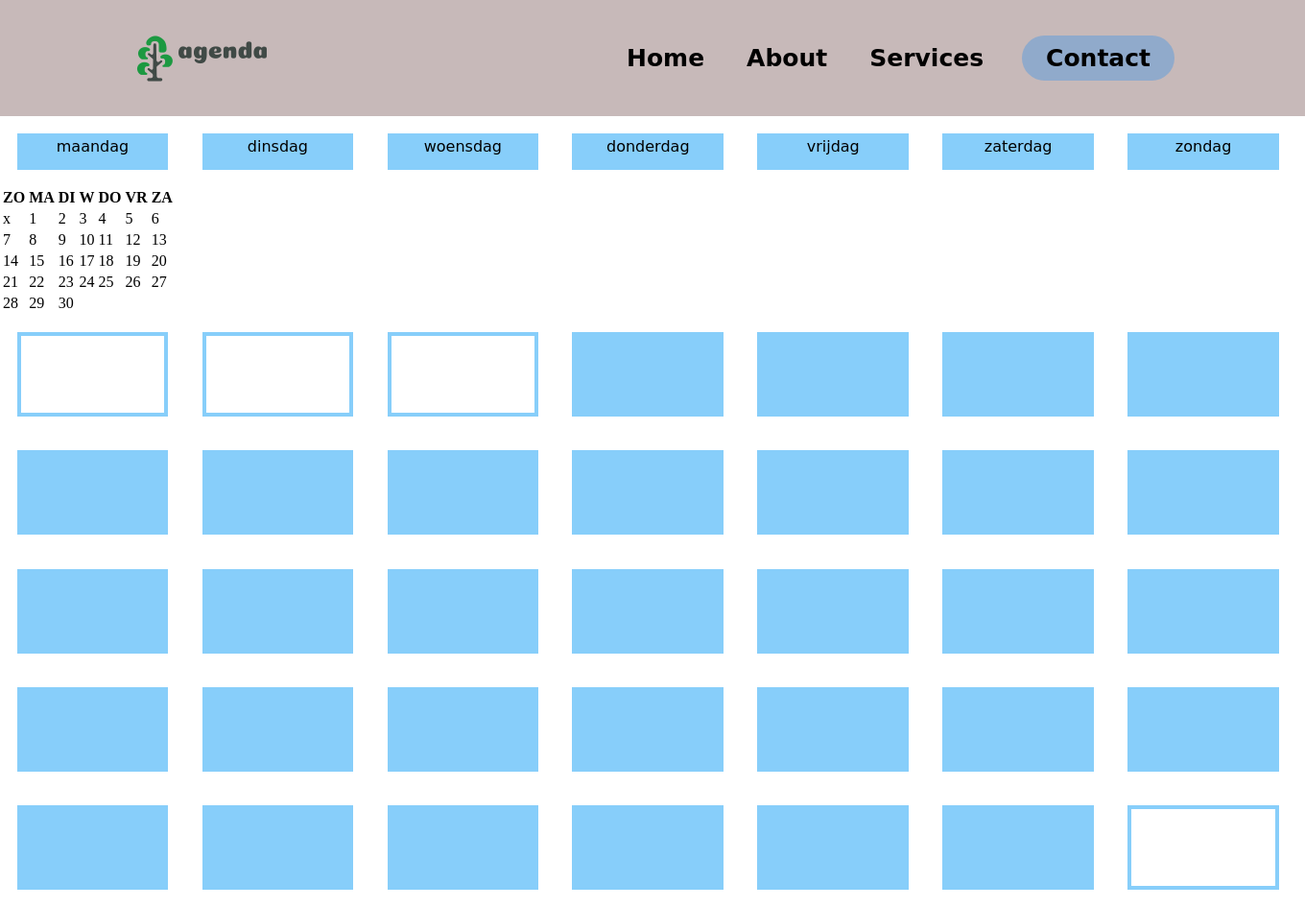
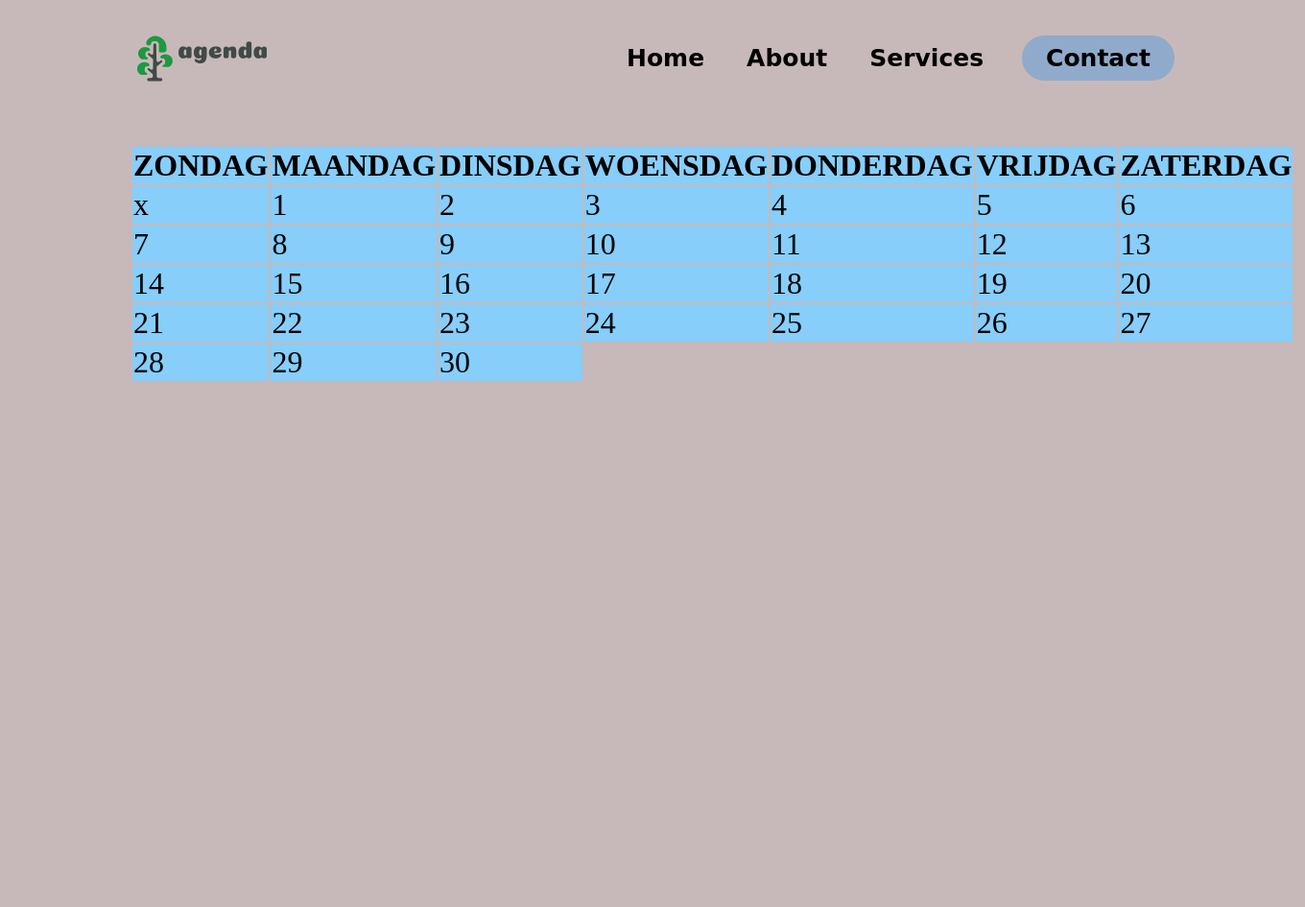
Before and after one commit to TDekkerDev/Agenda-web-App-, a PHP site: page /formulier.php in a window 1360 px wide. Shown: the whole page at 96% size. After the commit the page ends 397 px from the top, so only its background shows below. Run offline with PHP 8.4, Linux system fonts and the light colour scheme; some web fonts are replaced.

Commit message:
homo thomas dekker

```diff
--- a/css/index.css
+++ b/css/index.css
@@ -2,7 +2,9 @@
 body {
     margin: 0;
     padding: 0;
-    background-color: white;
+    width: 100%;
+    background-color: #c7b9b9;
+
 }
 
 .navi, a, button {
@@ -18,7 +20,6 @@ header {
     justify-content: flex-end;
     align-items: center;
     padding: 30px 10%;
-    background-color: #c7b9b9;
 }
 
 main {
@@ -152,3 +153,16 @@ button:hover {
 #click{
     display: none;
 }
+
+.container_box{
+    font-size: 200%;
+    padding: 30px;
+    width: 80%;
+    margin-left: auto;
+    margin-right: auto;
+}
+
+tr,td {
+    width: 14.28571428571429%;
+    background-color: lightskyblue;
+}
--- a/formulier.php
+++ b/formulier.php
@@ -8,7 +8,7 @@ if (!empty($_GET)) {
 }
 
 ?>
-<div id="balk">
+<!-- <div id="balk">
             <li class="dagen">maandag</li>
             <li class="dagen">dinsdag</li>
             <li class="dagen">woensdag</li>
@@ -16,7 +16,7 @@ if (!empty($_GET)) {
             <li class="dagen">vrijdag</li>
             <li class="dagen">zaterdag</li>
             <li class="dagen">zondag</li>
-</div>
+</div> -->
 
 <div id="click">
     <div class=new_afspraak2>
@@ -55,7 +55,9 @@ if (!empty($_GET)) {
         </div>
     </div>
 </div>
+<div class="container_box">
 <?php
+
 
     $maand = 11;
     $jaar=2021;
@@ -68,29 +70,29 @@ if (!empty($_GET)) {
     $cel = 0;
 
     echo"<table>";
-    echo"<tr><th>ZO</th><th>MA</th><th>DI</th><th>W</th><th>DO</th><th>VR</th><th>ZA</th>";
+    echo"<tr><th>ZONDAG</th><th>MAANDAG</th><th>DINSDAG</th><th>WOENSDAG</th><th>DONDERDAG</th><th>VRIJDAG</th><th>ZATERDAG</th>";
 
     echo"<tr>";
 
     for($i=0; $i< $dag1; $i++){
-        echo"<td> x </td>";
+        echo'<td class="box" onclick="show()"> x </td>';
         $cel++;
     }
 
     for($i=1; $i <= $dagenInMaand; $i++){
-        echo "<td> $i </td>";
+        echo '<td onclick="show()">' . $i . '</td>';
         $cel++;
         if($cel ==7){
-            echo "</tr><tr>";
+            echo '</tr><tr onclick="show()">';
             $cel=0;
         }
     }
 
     echo"</table>";
 ?>
+</div>
 
-
-<main>
+<!-- <main>
 
 
     <div id="agenda">
@@ -130,6 +132,6 @@ if (!empty($_GET)) {
         <div class="box1"onclick="show()"></div>
         <div class="box1 box3"></div>
     </div>
-</main>
+</main> -->
 <?php
 include "php/footer.php"; ?>
```
